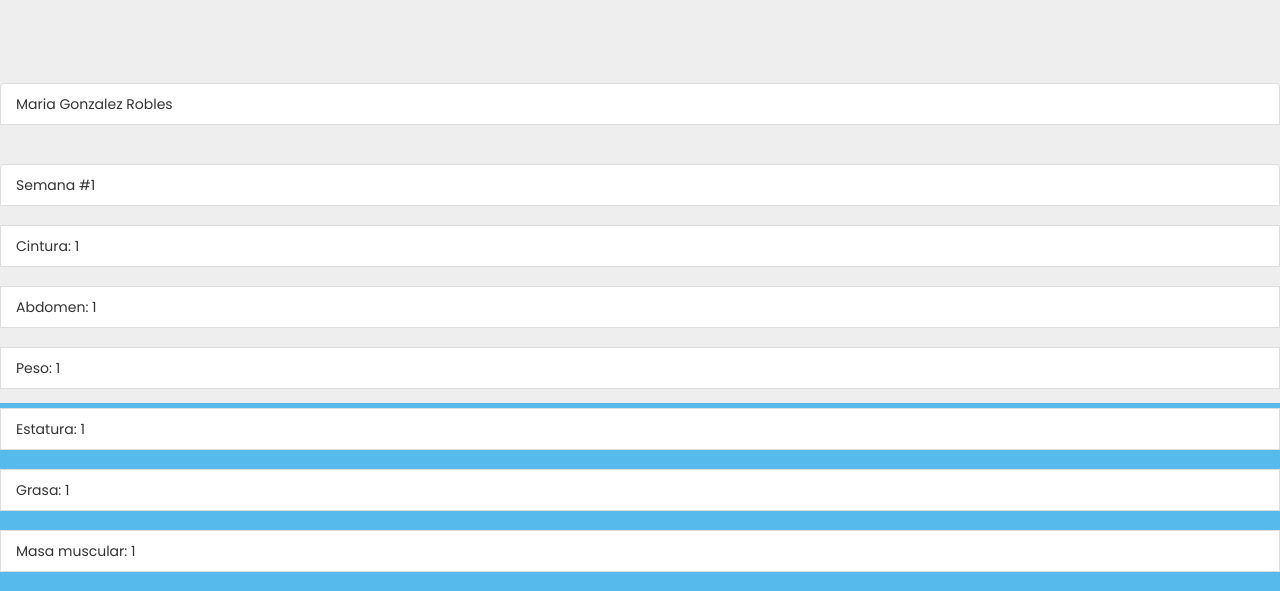
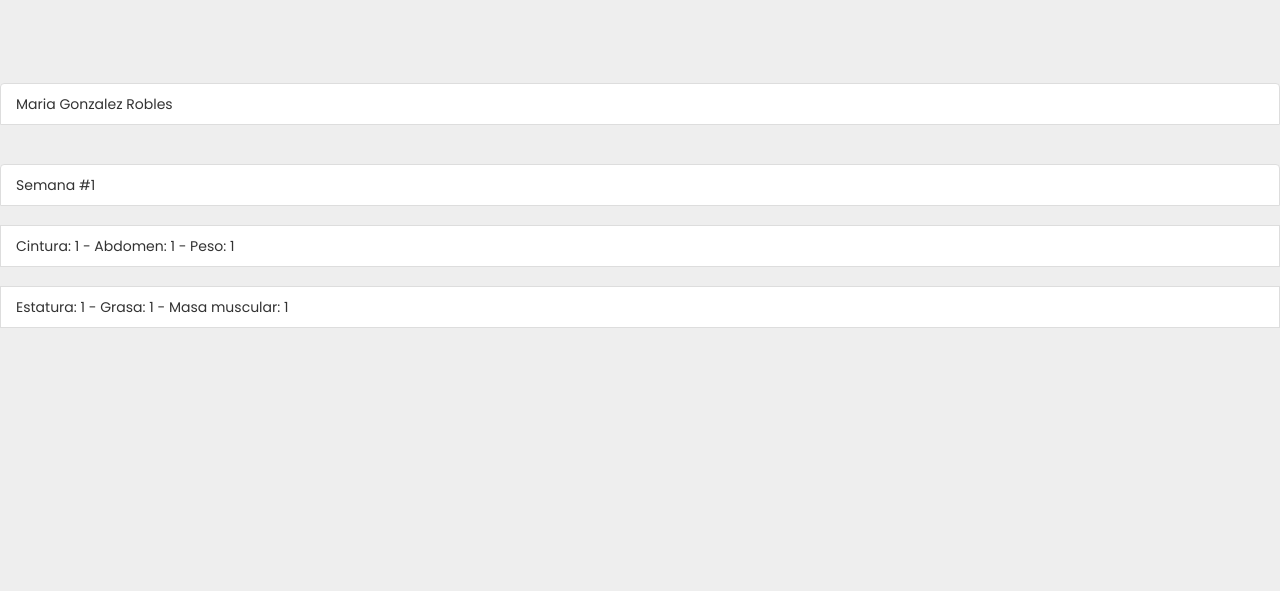
Before and after one commit to codelink98/controlproy, a PHP site: page /usuario.php?id=1 in a window 1280 px wide. Shown: the part 397-988 px from the top of the page. After the commit the page ends 725 px from the top, so only its background shows below. Run offline with PHP 8.4, Linux system fonts and the light colour scheme; data comes from the database, SQL or seed files in the repository; tables that the repository leaves empty hold one stand-in row (values such as "Sample post"); some libraries are stand-ins or nearby versions.

Commit message:
better list

```diff
--- a/usuario.php
+++ b/usuario.php
@@ -82,12 +82,8 @@
         while($row = $result->fetch_assoc()) {
           ?>
            <li class="list-group-item"><?php echo "Semana #" . $week?></li><br>
-           <li class="list-group-item"><?php echo "Cintura: " . $row['cintura']?></li><br>
-           <li class="list-group-item"><?php echo "Abdomen: " . $row['abdomen']?></li><br>
-           <li class="list-group-item"><?php echo "Peso: " . $row['peso']?></li><br>
-           <li class="list-group-item"><?php echo "Estatura: " . $row['estatura']?></li><br>
-           <li class="list-group-item"><?php echo "Grasa: " . $row['grasa']?></li><br>
-           <li class="list-group-item"><?php echo "Masa muscular: " . $row['masa_muscular']?></li><br>
+           <li class="list-group-item"><?php echo "Cintura: " . $row['cintura'] . " - " . "Abdomen: " . $row['abdomen'] . " - " . "Peso: " . $row['peso']?></li><br>
+           <li class="list-group-item"><?php echo "Estatura: " . $row['estatura'] . " - " . "Grasa: " . $row['grasa'] . " - " . "Masa muscular: " . $row['masa_muscular']?></li><br>
           <?php
           $week = $week + 1;
         }
```
